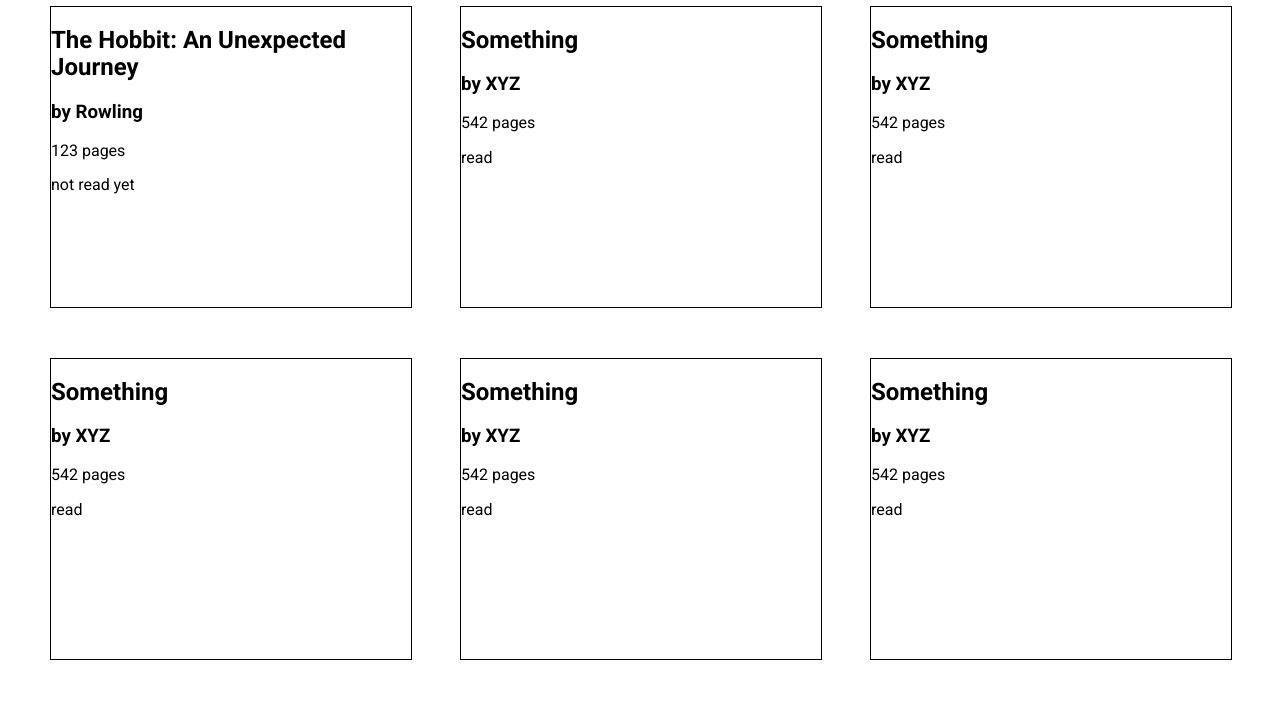
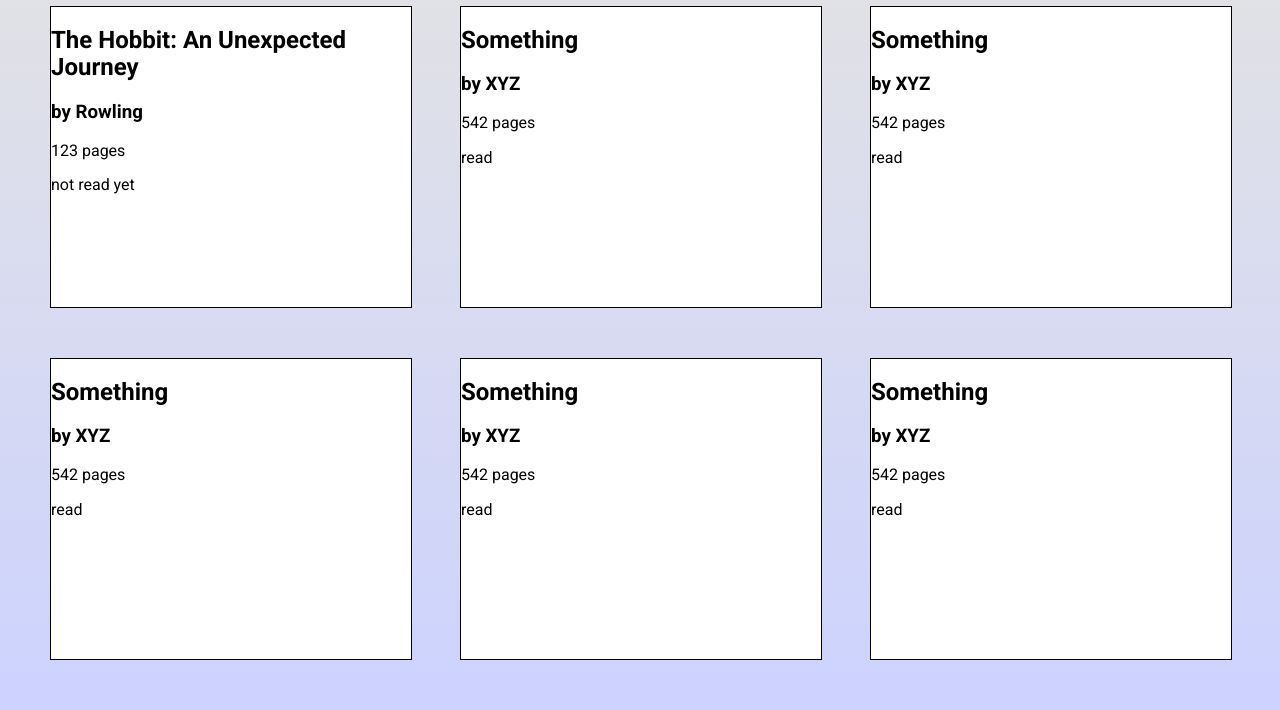
Before and after one commit to Marutovsky/library, a plain HTML site: page index.html in a window 1280 px wide. Shown: the part 74-784 px from the top of the page. Drawn offline with Linux system fonts and the light colour scheme; a web font is replaced by a local one.

Commit message:
Set bg color to gradient

```diff
--- a/css/style.css
+++ b/css/style.css
@@ -1,7 +1,15 @@
 @import url('https://fonts.googleapis.com/css2?family=Roboto:wght@400;700&family=Rokkitt:ital,wght@0,100..900;1,100..900&family=Tomorrow:ital,wght@0,100;0,200;0,300;0,400;0,500;0,600;0,700;0,800;0,900;1,100;1,200;1,300;1,400;1,500;1,600;1,700;1,800;1,900&display=swap');
 
+html {
+  height: 100vh;
+  font-family: Roboto, sans-serif;
+}
+
 body {
-  font-family: Roboto, sans-serif;
+  background: hsla(233, 100%, 90%, 1);
+  background: linear-gradient(0deg, hsla(233, 100%, 90%, 1) 0%, hsla(0, 0%, 89%, 1) 100%);
+  background-repeat: no-repeat;
+  background-attachment: fixed;
 }
 
 h1 {
@@ -19,4 +27,5 @@ h1 {
   width: 100%;
   height:300px;
   border: 1px solid black;
+  background-color: white;
 }
```
